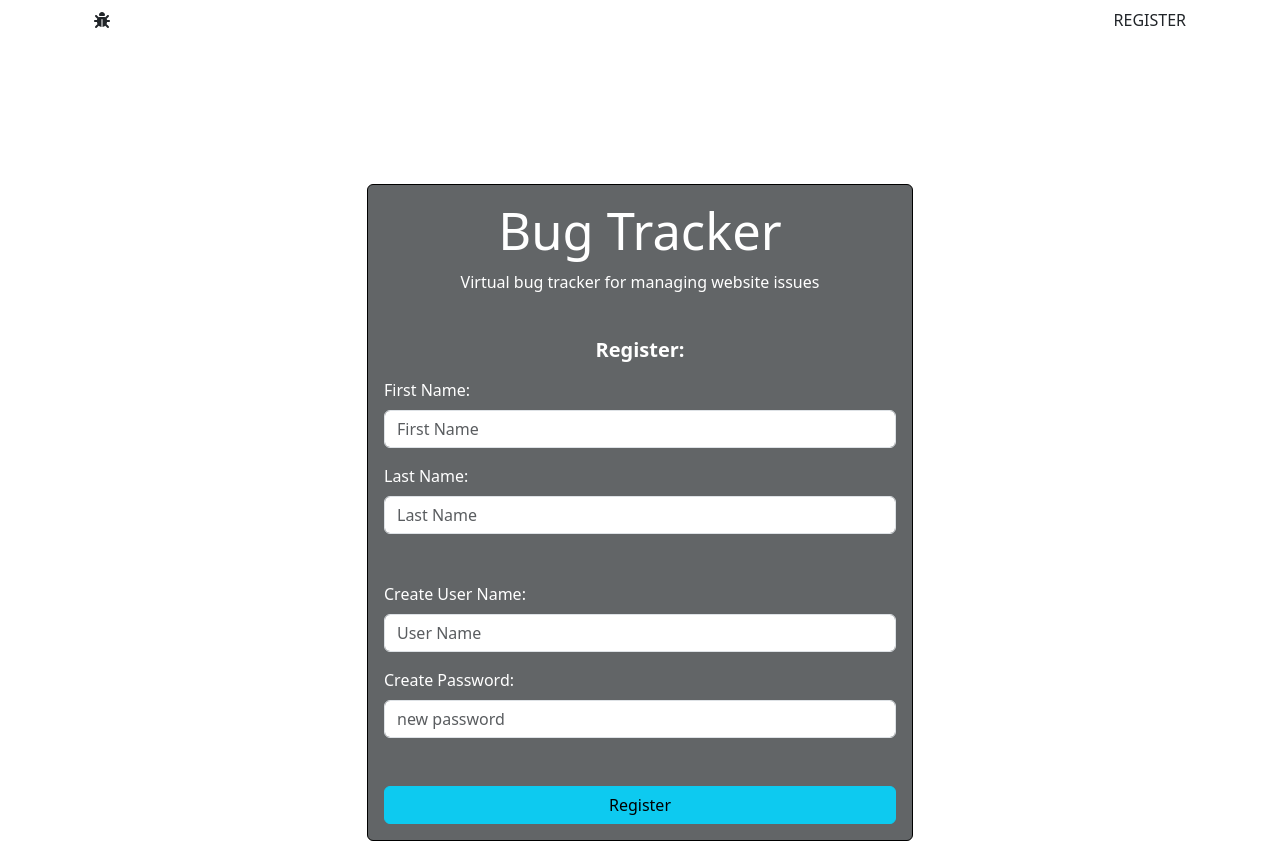
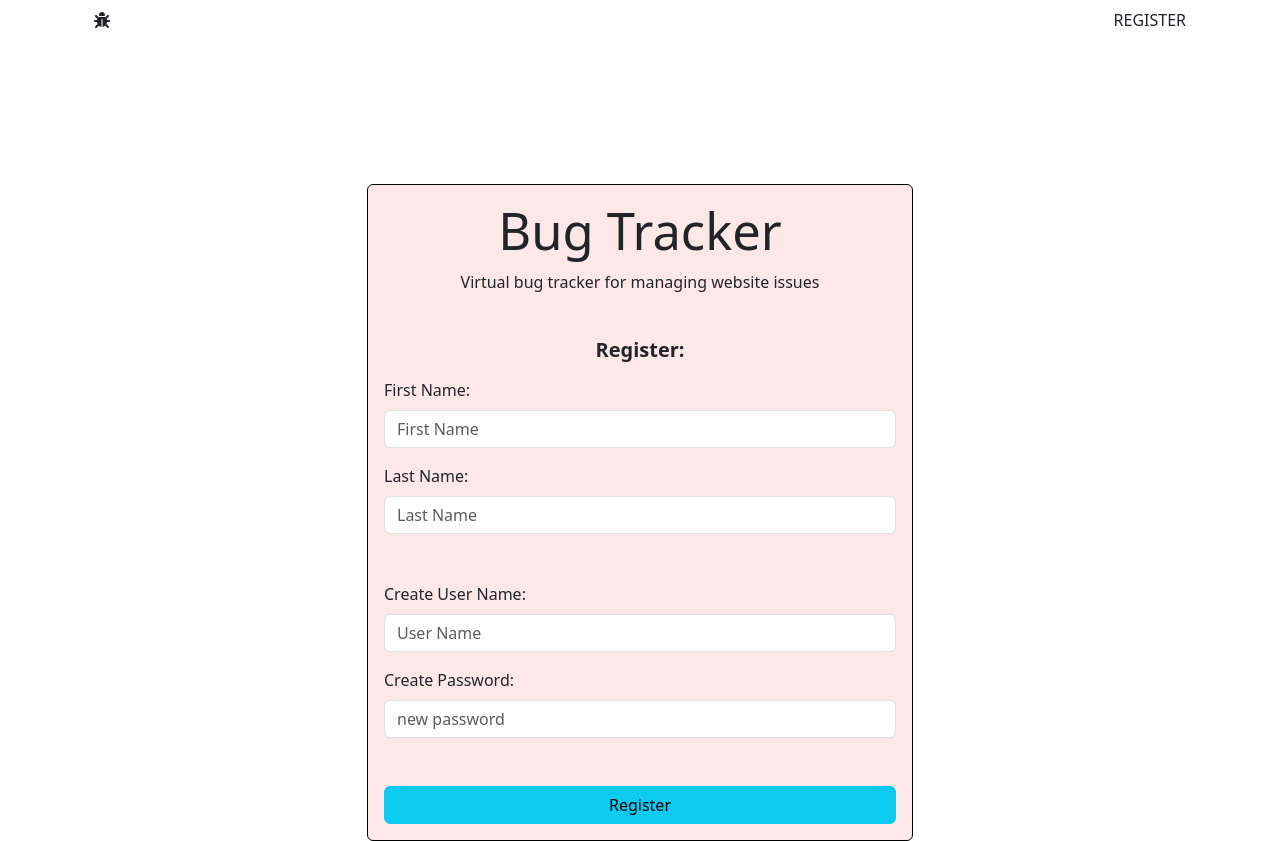
Before and after one commit to JesseLeviHall/Bug-Tracker-MERN, a React (Create React App) app in the folder frontend/: page /register in a window 1280 px wide. Built offline with nearby package versions, Linux system fonts and the light colour scheme; a web font is replaced by a local one.

Commit message:
box color update

```diff
--- a/frontend/src/Views/Pages/Login/Login.jsx
+++ b/frontend/src/Views/Pages/Login/Login.jsx
@@ -58,10 +58,9 @@ export default () => {
         <Col sm="6">
           <Card
             className="sm-4"
-            inverse
             outline
             style={{
-              backgroundColor: "#626567",
+              backgroundColor: "#fee7e7",
               borderColor: "#000000",
             }}>
             <CardBody>
--- a/frontend/src/Views/Pages/Register.jsx
+++ b/frontend/src/Views/Pages/Register.jsx
@@ -75,10 +75,9 @@ export default function Register() {
       <Row className="no-gutters justify-content-center">
         <Col sm="6">
           <Card
-            inverse
             className="sm-4"
             style={{
-              backgroundColor: "#626567",
+              backgroundColor: " #fee7e7 ",
               borderColor: "#000000",
             }}>
             <CardBody>
```
